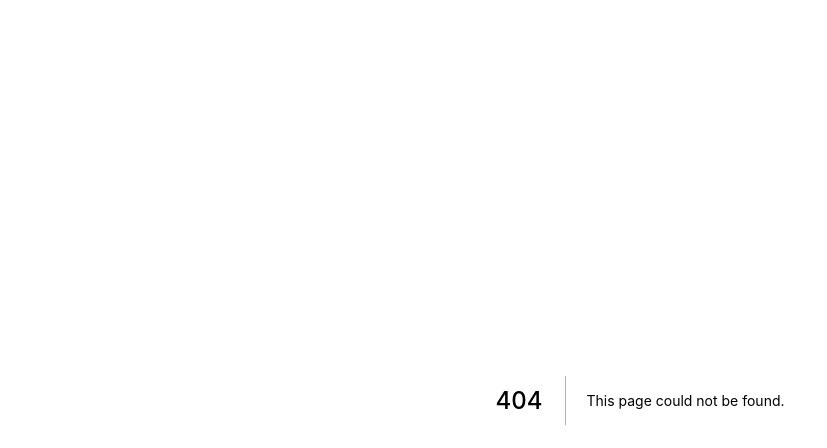
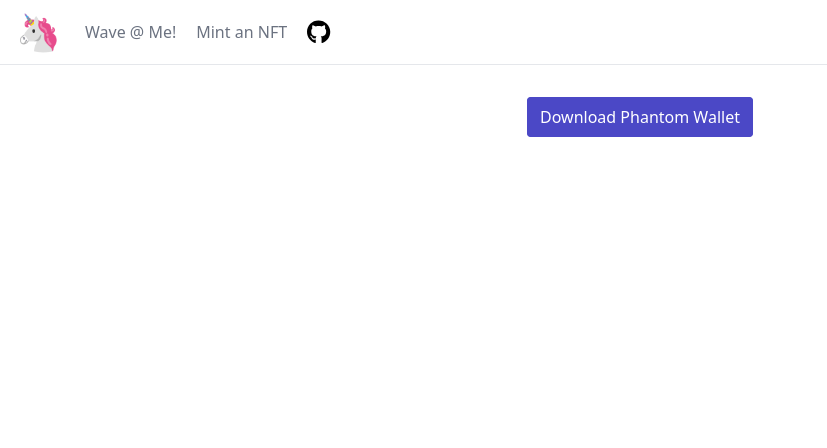
Before and after one commit to barros001/web3-experiment, a Next.js app in the folder packages/site/: page /solana in a window 1280 px wide. Before the commit this address had no page. Shown: the top 448 px of the page, without its empty margins (0-827 px from the left). Built offline with nearby package versions, Linux system fonts and the light colour scheme.

Commit message:
added a test phantom wallet (solana) integration

```diff
--- a/packages/site/common/components/WalletRequired/DownloadWallet.tsx
+++ b/packages/site/common/components/WalletRequired/DownloadWallet.tsx
@@ -11,7 +11,11 @@
       href={vendorDetails.url}
       target="_blank"
       rel="noreferrer"
-      className={`border-[${vendorDetails.color}] rounded text-white bg-[${vendorDetails.color}] px-3 py-2`}
+      className={`border rounded text-white px-3 py-2`}
+      style={{
+        borderColor: vendorDetails.color,
+        backgroundColor: vendorDetails.color,
+      }}
     >
       Download {vendorDetails.name}
     </a>
--- a/packages/site/common/components/WalletRequired/WalletRequired.tsx
+++ b/packages/site/common/components/WalletRequired/WalletRequired.tsx
@@ -8,7 +8,7 @@
 
 type Props = {
   walletProvider: WalletProvider;
-  chainId: string;
+  chainId?: string;
   children: (wallet: string) => React.ReactNode;
 };
 
@@ -41,7 +41,7 @@
     );
   }
 
-  if (wallet.chainId !== chainId) {
+  if (chainId && wallet.chainId !== chainId) {
     return <InvalidChain wallet={wallet} walletProvider={walletProvider} />;
   }
 
--- a/packages/site/common/lib/wallet/providers/meta-mask.ts
+++ b/packages/site/common/lib/wallet/providers/meta-mask.ts
@@ -25,6 +25,8 @@
 };
 
 const getProvider = (): MetaMaskInpageProvider => {
+  assertIsInstalled();
+
   return window.ethereum;
 };
 
--- /dev/null
+++ b/packages/site/common/lib/wallet/providers/phantom.ts
@@ -0,0 +1,136 @@
+import { Wallet, WalletProvider } from '@common/lib/wallet/types';
+import { buildWalletContext } from '@common/lib/wallet/context';
+
+const listeners: ((wallet: Wallet | undefined) => void)[] = [];
+let interval: number | undefined = undefined;
+
+declare global {
+  interface Window {
+    solana: any;
+  }
+}
+
+const isInstalled = (): boolean => {
+  if (typeof window === 'undefined') {
+    return false;
+  }
+
+  return !!window.solana;
+};
+
+const getProvider = (): any => {
+  assertIsInstalled();
+
+  return window.solana;
+};
+
+const assertIsInstalled = (): void => {
+  if (!isInstalled()) {
+    throw Error('Phantom Wallet is not installed');
+  }
+};
+
+const buildWallet = (publicKey: string): Wallet => {
+  return {
+    publicKey: publicKey,
+  };
+};
+
+const getConnectedWallet = async (): Promise<Wallet | undefined> => {
+  assertIsInstalled();
+
+  try {
+    const res = await getProvider().connect({ onlyIfTrusted: true });
+    return buildWallet(res.publicKey.toString());
+  } catch (e) {
+    return undefined;
+  }
+};
+
+const connect = async (): Promise<Wallet> => {
+  assertIsInstalled();
+
+  const res = await getProvider().connect();
+
+  return buildWallet(res.publicKey.toString());
+};
+
+const onWalletChanged = (
+  listener: (wallet: Wallet | undefined) => void
+): void => {
+  assertIsInstalled();
+
+  listeners.push(listener);
+
+  if (listeners.length === 1) {
+    getProvider().on('connect', async (publicKey: any) => {
+      const wallet = buildWallet(publicKey.toString());
+
+      listeners.forEach((listener) => listener(wallet));
+    });
+
+    getProvider().on('disconnect', async () => {
+      listeners.forEach((listener) => listener(undefined));
+    });
+
+    interval = (() => {
+      let previousPublicKey = getProvider().publicKey;
+
+      return window.setInterval(async () => {
+        const publicKey = getProvider().publicKey;
+
+        if (previousPublicKey != publicKey) {
+          const wallet = publicKey
+            ? buildWallet(publicKey.toString())
+            : undefined;
+          previousPublicKey = publicKey;
+
+          listeners.forEach((listener) => listener(wallet));
+        }
+      }, 500);
+    })();
+  }
+};
+
+const cleanup = () => {
+  assertIsInstalled();
+
+  getProvider().removeAllListeners();
+  listeners.length = 0;
+
+  window.clearInterval(interval);
+  interval = undefined;
+};
+
+const getContext = () => {
+  return Context;
+};
+
+const getVendorDetails = () => {
+  return {
+    name: 'Phantom Wallet',
+    url: 'https://phantom.app/',
+    color: '#4B48C6',
+  };
+};
+
+const getChainName = () => {
+  return 'Unknown Network';
+};
+
+const Phantom: WalletProvider = {
+  isInstalled,
+  getProvider,
+  getConnectedWallet,
+  connect,
+  onWalletChanged,
+  cleanup,
+  getContext,
+  getVendorDetails,
+  getChainName,
+};
+
+const { Context, WalletContextProvider } = buildWalletContext(Phantom);
+
+export default Phantom;
+export { WalletContextProvider };
--- a/packages/site/pages/_app.tsx
+++ b/packages/site/pages/_app.tsx
@@ -5,6 +5,7 @@
 import React, { FC, useEffect } from 'react';
 import { DefaultSeo } from 'next-seo';
 import { WalletContextProvider as MetaMaskContextProvider } from '@common/lib/wallet/providers/meta-mask';
+import { WalletContextProvider as PhantomMaskContextProvider } from '@common/lib/wallet/providers/phantom';
 import { SnackbarContextProvider } from '@common/components/Snackbar';
 
 const Noop: FC = ({ children }) => <>{children}</>;
@@ -23,6 +24,7 @@
       </Head>
       <SnackbarContextProvider>
         <MetaMaskContextProvider>
+          <PhantomMaskContextProvider>
             <Layout {...pageProps?.layoutProps}>
               <DefaultSeo
                 title="Welcome"
@@ -30,6 +32,7 @@
               />
               <Component {...pageProps} />
             </Layout>
+          </PhantomMaskContextProvider>
         </MetaMaskContextProvider>
       </SnackbarContextProvider>
     </>
--- /dev/null
+++ b/packages/site/pages/solana.tsx
@@ -0,0 +1,15 @@
+import Layout from '@common/components/Layout';
+import WalletRequired from '@common/components/WalletRequired';
+import Phantom from '@common/lib/wallet/providers/phantom';
+
+export default function Solana() {
+  return (
+    <WalletRequired walletProvider={Phantom} chainId={''}>
+      {(wallet) => {
+        return <p className="text-center">{wallet}</p>;
+      }}
+    </WalletRequired>
+  );
+}
+
+Solana.Layout = Layout;
```
Lines whose indentation alone changed are shown as unchanged.
